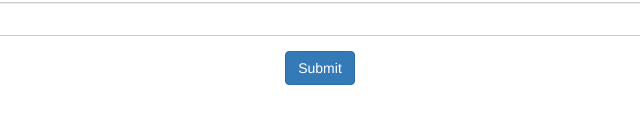
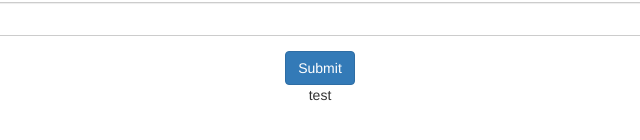
Before and after one commit to chriszilla1123/wholesomechat_frontend_proto, a plain HTML site: page index.html in a window 1280 px wide. Shown: the part 252-392 px from the top of the page, 320-960 px from the left. Drawn offline with nearby package versions, Linux system fonts and the light colour scheme.

Commit message:
more testing

```diff
--- a/index.html
+++ b/index.html
@@ -29,6 +29,6 @@
       </div>
     </form>
     <button type="submit" class="btn btn-primary" id="submitMessage">Submit</button>
-    <p id="response"></p>
+    <p id="response">test</p>
   </div>
 </body></html>
```
